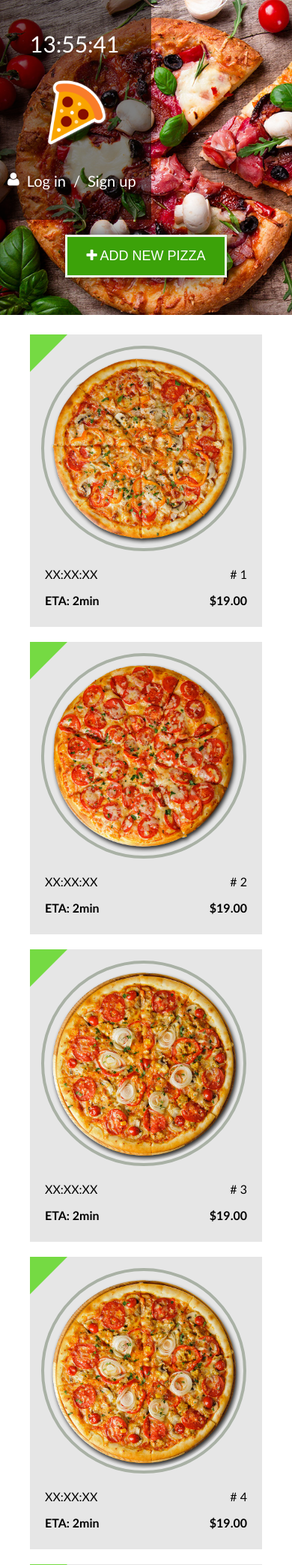
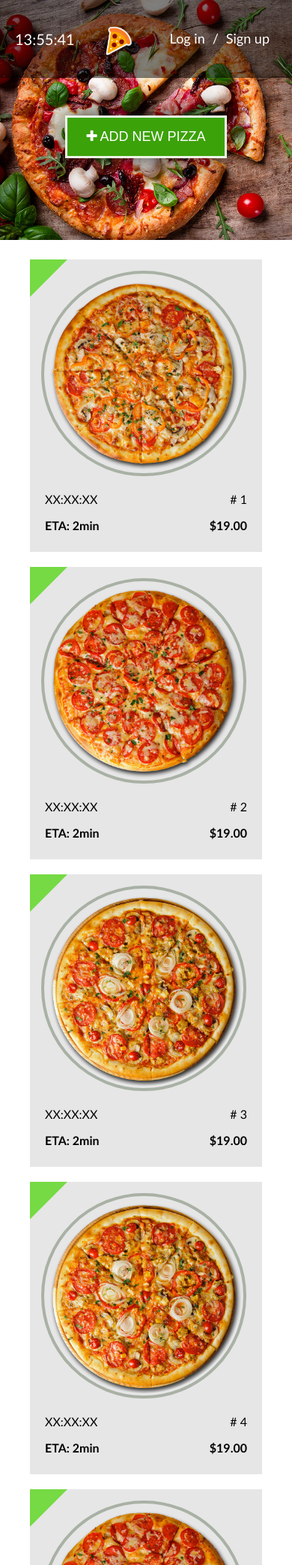
Before and after one commit to tatiana123q/portfolio, a PHP site: page / in a window 390 px wide. Shown: the top 2087 px of the page at 75% size. Run offline with PHP 8.4, Linux system fonts and the light colour scheme.

Commit message:
chancge design in mobile version

```diff
--- a/test12/index.html
+++ b/test12/index.html
@@ -52,7 +52,8 @@
 				</div>
 				<div class="second_line">
 					<strong>ETA: 2min</strong>
-					<strong><time>$19.00</time></strong>
+					<strong>$19.00</strong>
+
 				</div>
 			</div>
 			<div class="third item">
@@ -137,6 +138,6 @@
 			<p>Kottans, Rjttans street,1 tel:0976344363</p>
 			<p>Pizza Manager@2018</p>
 		</footer>
-		<script type="text/javascript" src="common.js"></script>
+		<script src="common.js"></script>
 	</body>
 </html>
--- a/test12/media.css
+++ b/test12/media.css
@@ -2,13 +2,26 @@
 	header nav{
 	padding: 10px 10px;
 }
-@media only screen and (max-width : 491px){
-	header nav{
-		display: inline-block;
-		text-align: center;
+@media only screen and (max-width : 515px){
+	.logo img{
+		width: 40px!important;
+		height: 40px!important;
+		padding-top: 25px;
+	}
+	.current_time{
+		font-size: 20px;
 	}
 	.button_wrapper{
-		padding-bottom: 20px;
-		padding-top: 20px;
+		padding-bottom: 50px;
+		padding-top: 50px;
+	}
+	.authentification{
+		font-size: 18px;
+	}
+	header{
+    	height: 320px;
+	}
+	.fa-user{
+		display: none!important;
 	}
 }
--- a/test12/style.css
+++ b/test12/style.css
@@ -52,13 +52,13 @@ header button:hover{
 	display: flex;
 	align-content: center;
 	height: 100%;
-	padding: 30px;
+	padding: 30px 10px;
 }
 .authentification{
 	display: flex;
 	color: white;
 	font-size: 20px;
-	padding: 30px 0;
+	padding: 30px 10px;
 }
 .authentification a{
 	text-decoration: none;
```
